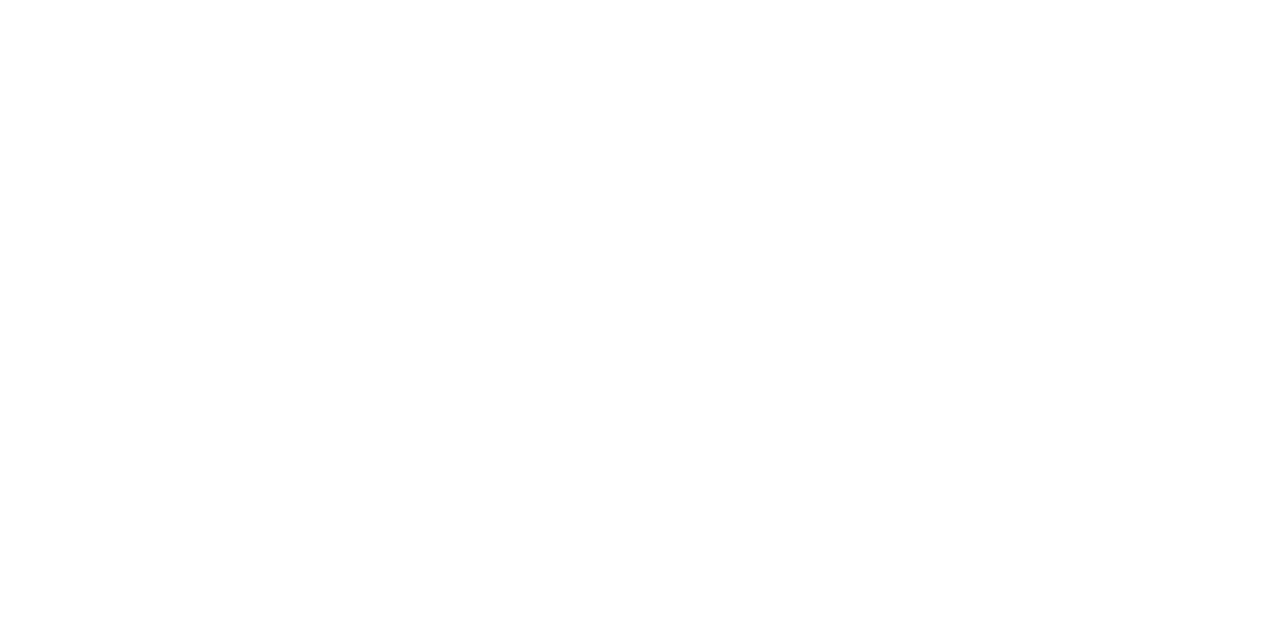
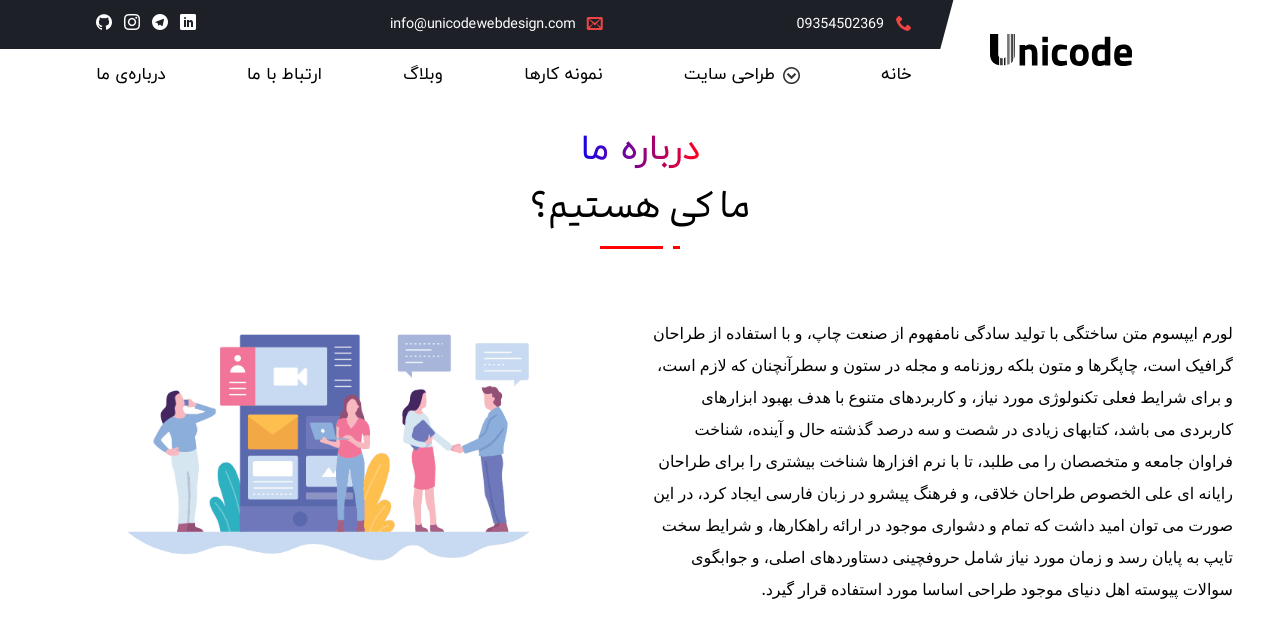
Before and after one commit to oo11boy/webunicode, a Next.js app: page /AboutUs in a window 1280 px wide. Before the commit this address had no page. Shown: the top 638 px of the page. Built offline with nearby package versions, Linux system fonts and the light colour scheme.

Commit message:
feat: add basic about us page

```diff
--- /dev/null
+++ b/src/Components/AboutUs/AboutUs.js
@@ -0,0 +1,44 @@
+import TopHeader from "../Header/TopHeader";
+import ImageWithLoader from "../UiComponents/ImageWithLoader/Image";
+import TopSectionText from "../UiComponents/TopSectionsTitle/TopSectionText";
+
+export default function AboutUs() {
+  return (
+    <>
+      <TopHeader />
+      <div className="container-field pt-20">
+        <div className="container justify-between">
+          <div className="w-full">
+            <TopSectionText
+              toptext={"درباره‌ ما"}
+              maincolor={"black"}
+              maintext={"ما کی هستیم؟"}
+              linecolor={"red"}
+            />
+            <div className="flex mt-12">
+              <div className="w-full leading-loose p-5">
+                <span>
+                  لورم ایپسوم متن ساختگی با تولید سادگی نامفهوم از صنعت چاپ، و
+                  با استفاده از طراحان گرافیک است، چاپگرها و متون بلکه روزنامه و
+                  مجله در ستون و سطرآنچنان که لازم است، و برای شرایط فعلی
+                  تکنولوژی مورد نیاز، و کاربردهای متنوع با هدف بهبود ابزارهای
+                  کاربردی می باشد، کتابهای زیادی در شصت و سه درصد گذشته حال و
+                  آینده، شناخت فراوان جامعه و متخصصان را می طلبد، تا با نرم
+                  افزارها شناخت بیشتری را برای طراحان رایانه ای علی الخصوص
+                  طراحان خلاقی، و فرهنگ پیشرو در زبان فارسی ایجاد کرد، در این
+                  صورت می توان امید داشت که تمام و دشواری موجود در ارائه
+                  راهکارها، و شرایط سخت تایپ به پایان رسد و زمان مورد نیاز شامل
+                  حروفچینی دستاوردهای اصلی، و جوابگوی سوالات پیوسته اهل دنیای
+                  موجود طراحی اساسا مورد استفاده قرار گیرد.
+                </span>
+              </div>
+              <div className="w-full">
+                <img src="/image/about-us.png" className="w-full" />
+              </div>
+            </div>
+          </div>
+        </div>
+      </div>
+    </>
+  );
+}
--- /dev/null
+++ b/src/app/AboutUs/page.js
@@ -0,0 +1,9 @@
+import AboutUs from "@/Components/AboutUs/AboutUs"
+
+export default function page() {
+  return (
+    <div>
+      <AboutUs />
+    </div>
+  )
+}
```
Also changed, not shown: src/app/blogs/page.js (+11 -11 lines), public/image/about-us-page-examples.png (added), public/image/about-us.png (added).
